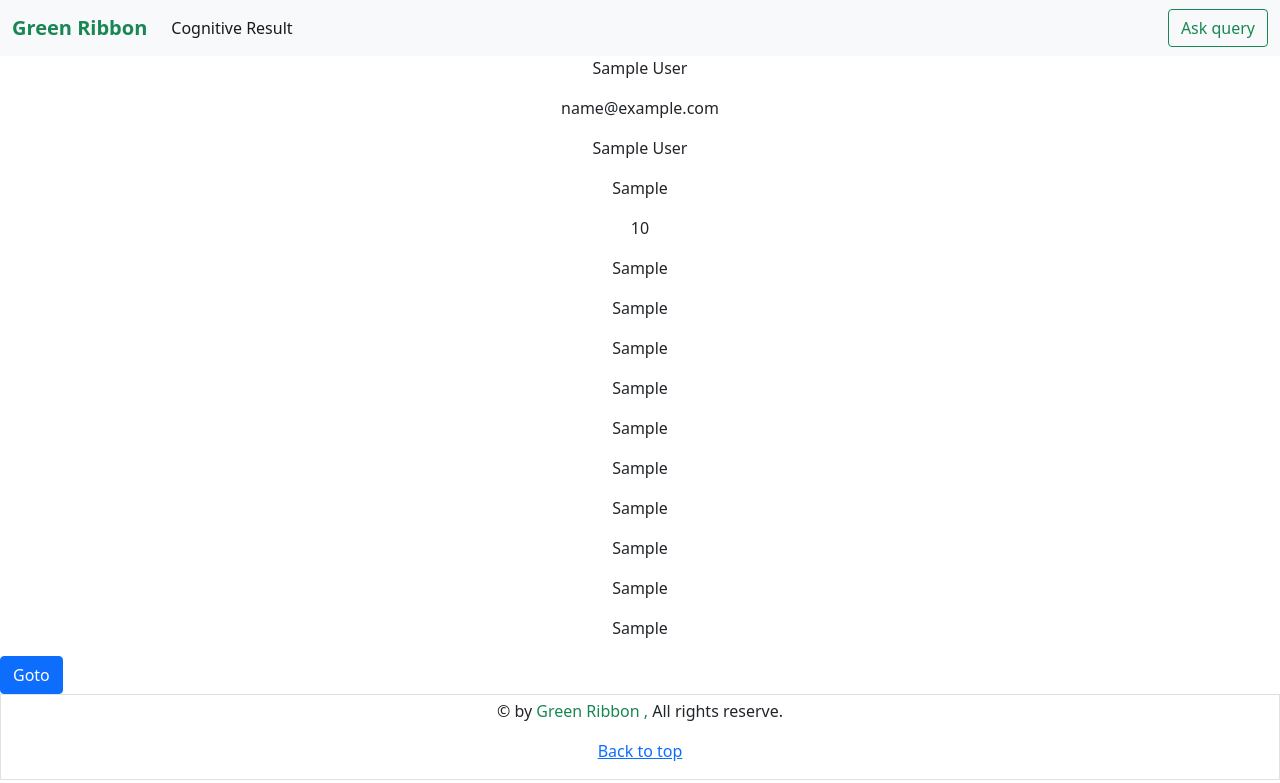
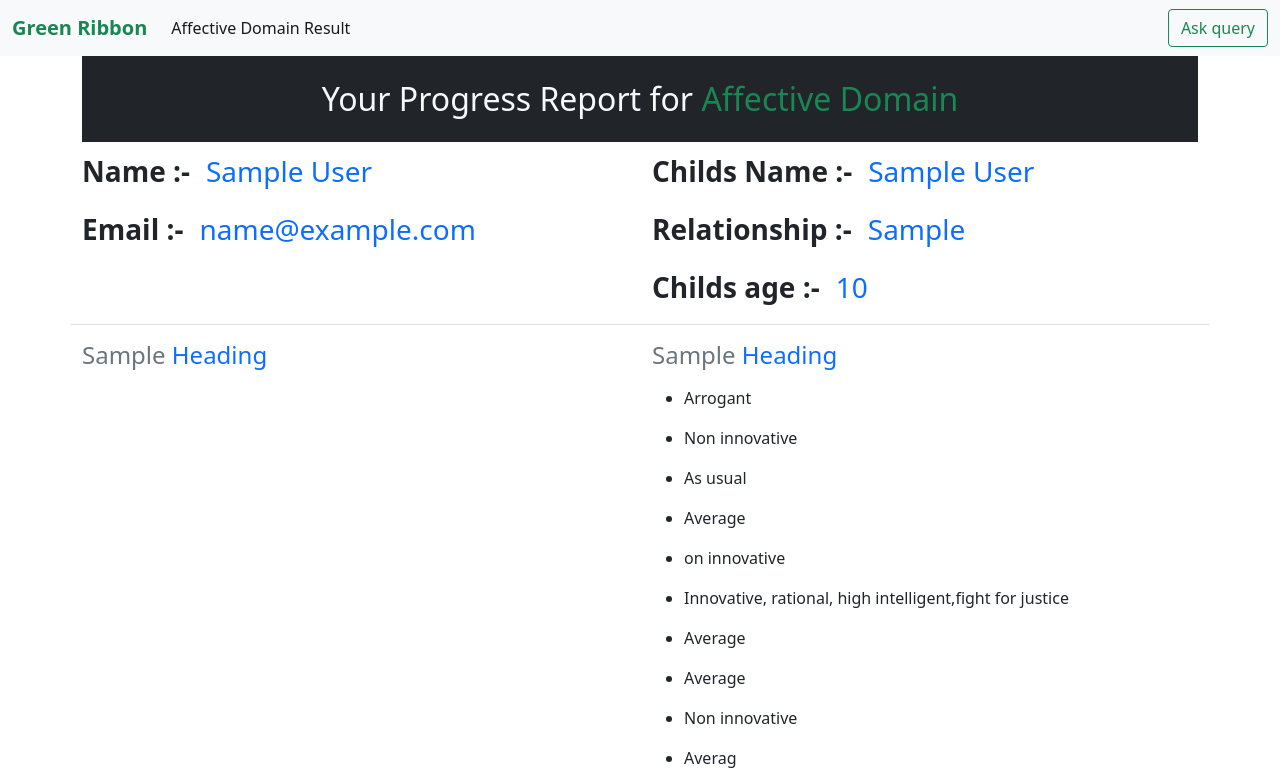
Before and after one commit to RohanSingh182003/GreenRibbon, a Django app: page /affectiveDomain_result in a window 1280 px wide. Shown: the top 783 px of the page. Run offline with Django 4.2, Linux system fonts and the light colour scheme; a user stored in the database is signed in; tables that the repository leaves empty hold one stand-in row (values such as "Sample post"); some libraries are stand-ins or nearby versions.

Commit message:
create affective domain result page

```diff
--- a/myapp/views.py
+++ b/myapp/views.py
@@ -309,6 +309,52 @@ def affectiveDomain_result(request):
     q9 = afd1[len(afd1)-1].get('q9')
     q10 = afd1[len(afd1)-1].get('q10')
 
+    Yesarr = []
+    Noarr = []
+    if(q1 == 'Yes'):
+        Yesarr.append('Social,respectful, high intellectual')
+    else:
+        Noarr.append('Arrogant')
+    if(q2 == 'Yes'):
+        Yesarr.append('More social, thinks about hygiene,innovative')
+    else:
+        Noarr.append('Non innovative')
+    if(q3 == 'Yes'):
+        Yesarr.append('Innovative, thoughtful, intelligent')
+    else:
+        Noarr.append('As usual')
+    if(q4 == 'Yes'):
+        Yesarr.append('Thoughtful, intelligent and innovative')
+    else:
+        Noarr.append('Average')
+    if(q5 == 'Yes'):
+        Yesarr.append('Intelligent, innovative and thoughtful')
+    else:
+        Noarr.append('on innovative')
+    if(q6 == 'Yes'):
+        Yesarr.append('Un-usual mind set')
+    else:
+        Noarr.append('Innovative, rational, high intelligent,fight for justice')
+    if(q7 == 'Yes'):
+        Yesarr.append('Realistic and innovative')
+    else:
+        Noarr.append('Average')
+    if(q8 == 'Yes'):
+        Yesarr.append('Intelligent, more social')
+    else:
+        Noarr.append('Average')
+    if(q9 == 'Yes'):
+        Yesarr.append('Realistic, thoughtful, more innovative')
+    else:
+        Noarr.append('Non innovative')
+    if(q10 == 'Yes'):
+        Yesarr.append('Rational, innovative and intelligent')
+    else:
+        Noarr.append('Averag')
+    print(Yesarr , Noarr)
+    Yesavg = (len(Yesarr)/10)*100
+    Noavg = (len(Noarr)/10)*100
+    print(Yesavg,Noavg)
     context = {
         'name' : name ,
         'email' : email,
@@ -325,6 +371,10 @@ def affectiveDomain_result(request):
         'q8': q8,
         'q9': q9,
         'q10': q10,
+        'Yesarr': Yesarr,
+        'Noarr': Noarr,
+        'Yesavg': Yesavg,
+        'Noavg': Noavg
     }
 
     return render(request,'AffectiveDomain_result.html' , context)
--- a/templates/AffectiveDomain.html
+++ b/templates/AffectiveDomain.html
@@ -5,7 +5,7 @@
 <div style="background-color: rgb(243, 255, 228);" class="container py-2 py-md-4 rounded rounded-5">
 <h1 class="text-center my-3 text-success">Test Started</h1>
 <div class="text-center">
-    <p class="text-muted">You have to answer just <strong>11</strong> questions, which takes only <strong>3 minute.</strong> </p>
+    <p class="text-muted">You have to answer just <strong>10</strong> questions, which takes only <strong>2 minute 30 seconds.</strong> </p>
 </div>
 
 <form method="post" class="container" action="affectiveDomain">
--- a/templates/AffectiveDomain_result.html
+++ b/templates/AffectiveDomain_result.html
@@ -1,21 +1,104 @@
 {% extends 'base.html' %}
-{% block navname %}Cognitive Result{% endblock navname %}
+{% block navname %}Affective Domain Result{% endblock navname %}
 {% block body %}
+<div class="container">
+    <h2 class="text-center text-light bg-dark py-4">Your Progress Report for <span class="text-success">Affective
+            Domain</span></h2>
+    <div class="row mt-2">
+        <div class="col-md-6">
+            <div class="d-flex align-items-center fs-3">
+                <p class=" fw-bold">Name :-</p>
+                <p class="text-primary ms-3">{{name}}</p>
+            </div>
+            <div class="d-flex align-items-center fs-3">
+                <p class=" fw-bold">Email :-</p>
+                <p class="text-primary ms-3">{{email}}</p>
+            </div>
+        </div>
+        <div class="col-md-6">
+            <div class="d-flex align-items-center fs-3">
+                <p class=" fw-bold">Childs Name :-</p>
+                <p class="text-primary ms-3">{{childs_name}}</p>
+            </div>
+            <div class="d-flex align-items-center fs-3">
+                <p class=" fw-bold">Relationship :-</p>
+                <p class="text-primary ms-3">{{relationship}}</p>
+            </div>
+            <div class="d-flex align-items-center fs-3">
+                <p class=" fw-bold">Childs age :-</p>
+                <p class="text-primary ms-3">{{childs_age}}</p>
+            </div>
+        </div>
+    </div>
 
-<p class="text-center ">{{name}}</p>
-<p class="text-center ">{{email}}</p>
-<p class="text-center ">{{childs_name}}</p>
-<p class="text-center ">{{relationship}}</p>
-<p class="text-center ">{{childs_age}}</p>
-<p class="text-center ">{{q1}}</p>
-<p class="text-center ">{{q2}}</p>
-<p class="text-center ">{{q3}}</p>
-<p class="text-center ">{{q4}}</p>
-<p class="text-center ">{{q5}}</p>
-<p class="text-center ">{{q6}}</p>
-<p class="text-center ">{{q7}}</p>
-<p class="text-center ">{{q8}}</p>
-<p class="text-center ">{{q9}}</p>
-<p class="text-center ">{{q10}}</p>
-<a href="reset"><button class="btn btn-primary">Goto</button></a>
+    <!-- details -->
+
+    <!-- yes answers -->
+    <div class="row border-top">
+        <div class="col-md-6">
+            <h4 class="my-3 fw-light text-muted">Sample <span class="text-primary fw-semibold">Heading</span></h4>
+            <div class="d-flex flex-column justify-content-center">
+                {% for ans in Yesarr %}
+                <ul>
+                    <li>{{ans}}</li>
+                </ul>
+                {% endfor %}
+            </div>
+        </div>
+        <!-- no answers -->
+        <div class="col-md-6">
+            <h4 class="my-3 fw-light text-muted">Sample <span class="text-primary fw-semibold">Heading</span></h4>
+            <div class="d-flex flex-column justify-content-center">
+                {% for ans in Noarr %}
+                <ul>
+                    <li>{{ans}}</li>
+                </ul>
+                {% endfor %}
+            </div>
+        </div>
+    </div>
+    <!-- pie chart -->
+    <div class="row">
+        <div class="col-md-6 d-flex flex-column align-items-center justify-content-center">
+            <h3 class="my-2">Our Suggetion</h3>
+            <p class="text-muted">Lorem, ipsum dolor sit amet consectetur adipisicing elit. Illo iure quisquam atque aliquam reiciendis nisi quibusdam, vitae facere ipsa, dolores fugit, provident maxime officiis molestias sed consequuntur. Nam, necessitatibus nostrum!</p>
+        </div>
+        <div class="col-md-6 d-flex justify-content-center">
+    <div class="d-md-none" id="piechart"></div>
+    <div class="d-none d-md-block" id="piechart2"></div>
+</div>
+</div>
+<div class="d-flex justify-content-center justify-content-md-end mb-4">
+<a href="reset"><button class="btn btn-primary">End</button></a>
+</div>
+</div>
+{% block script %}
+<script type="text/javascript" src="https://www.gstatic.com/charts/loader.js"></script>
+<script type="text/javascript">
+    // Load google charts
+    google.charts.load( 'current', { 'packages': ['corechart'] } );
+    google.charts.setOnLoadCallback( drawChart );
+
+    // Draw the chart and set the chart values
+    function drawChart() {
+        var data = google.visualization.arrayToDataTable( [
+            ['Label', 'report'],
+            ['Innovation', {{ Yesavg }}],
+    ['Average', {{ Noavg }}],
+    ]);
+
+    // Optional; add a title and set the width and height of the chart
+    var options = { 'title': 'Your Progress Report', 'width': 300, 'height': 300 };
+    var options2 = { 'title': 'Your Progress Report', 'width': 450, 'height': 450 };
+
+    // Display the chart inside the <div> element with id="piechart"
+    var chart = new google.visualization.PieChart( document.getElementById( 'piechart' ) );
+    chart.draw( data, options );
+    var chart = new google.visualization.PieChart( document.getElementById( 'piechart2' ) );
+    chart.draw( data, options2 );
+    }
+</script>
+
+{% endblock script %}
+
 {% endblock body %}
--- a/templates/base.html
+++ b/templates/base.html
@@ -1,10 +1,11 @@
 <!DOCTYPE html>
 <html lang="en">
-
+{% load static %}
 <head>
   <meta charset="UTF-8">
   <meta http-equiv="X-UA-Compatible" content="IE=edge">
   <meta name="viewport" content="width=device-width, initial-scale=1.0">
+  <link rel="icon" type="image/x-icon" href={% static "../static/images/icon.png" %}>
   <!-- CSS -->
   <link href="https://cdn.jsdelivr.net/npm/bootstrap@5.1.3/dist/css/bootstrap.min.css" rel="stylesheet" integrity="sha384-1BmE4kWBq78iYhFldvKuhfTAU6auU8tT94WrHftjDbrCEXSU1oBoqyl2QvZ6jIW3" crossorigin="anonymous">
   <style>
@@ -27,7 +28,7 @@
           </li>
         </ul>
         <div class="d-flex">
-          <a href="query"><button class="btn btn-outline-success" type="submit">Ask query</button></a>
+          <a target="_blank" href="query"><button class="btn btn-outline-success" type="submit">Ask query</button></a>
         </div>
       </div>
     </div>
@@ -51,7 +52,7 @@
   <!-- JavaScripts -->
   <script src="https://cdn.jsdelivr.net/npm/bootstrap@5.1.3/dist/js/bootstrap.bundle.min.js" integrity="sha384-ka7Sk0Gln4gmtz2MlQnikT1wXgYsOg+OMhuP+IlRH9sENBO0LRn5q+8nbTov4+1p" crossorigin="anonymous">
 
-    {% block script %}{% endblock script %}
   </script>
+  {% block script %}{% endblock script %}
 
 </html>
--- a/templates/index.html
+++ b/templates/index.html
@@ -6,11 +6,11 @@
 <div id="carouselExampleIndicators" class="carousel slide" data-bs-ride="carousel">
   <div class="carousel-inner">
     <div class="carousel-item active">
-      <img src={% static "../static/images/12.jpg" %} style="height:16rem; aspect-ratio: 1; width: 100vw;" alt="...">
+      <img src={% static "../static/images/13.jpg" %} style="height:16rem; aspect-ratio: 1;"
+      class="d-block w-100 img-fluid" alt="...">
     </div>
     <div class="carousel-item">
-      <img src={% static "../static/images/13.jpg" %} style="height:16rem; aspect-ratio: 1;"
-        class="d-block w-100 img-fluid" alt="...">
+      <img src={% static "../static/images/slider1.png" %} style="height:16rem; aspect-ratio: 1; width: 100vw;" alt="...">
     </div>
     <div class="carousel-item">
       <img src={% static "../static/images/14.jpg" %} style="height:16rem; aspect-ratio: 1 ;"
--- a/templates/selectTest.html
+++ b/templates/selectTest.html
@@ -47,9 +47,4 @@
 
 </div>
 
-<div class="d-grid gap-2 d-sm-flex justify-content-sm-center">
-    <button type="button" class="btn btn-outline-link btn-lg nextbtn fs-4"><a href="#nav-section"
-            class="nav-link rounded-3">Go to Top</a></button>
-</div>
-
 {% endblock body %}
```
Also changed, not shown: db.sqlite3, static/images/icon.png (added), static/images/slider1.png (added).
